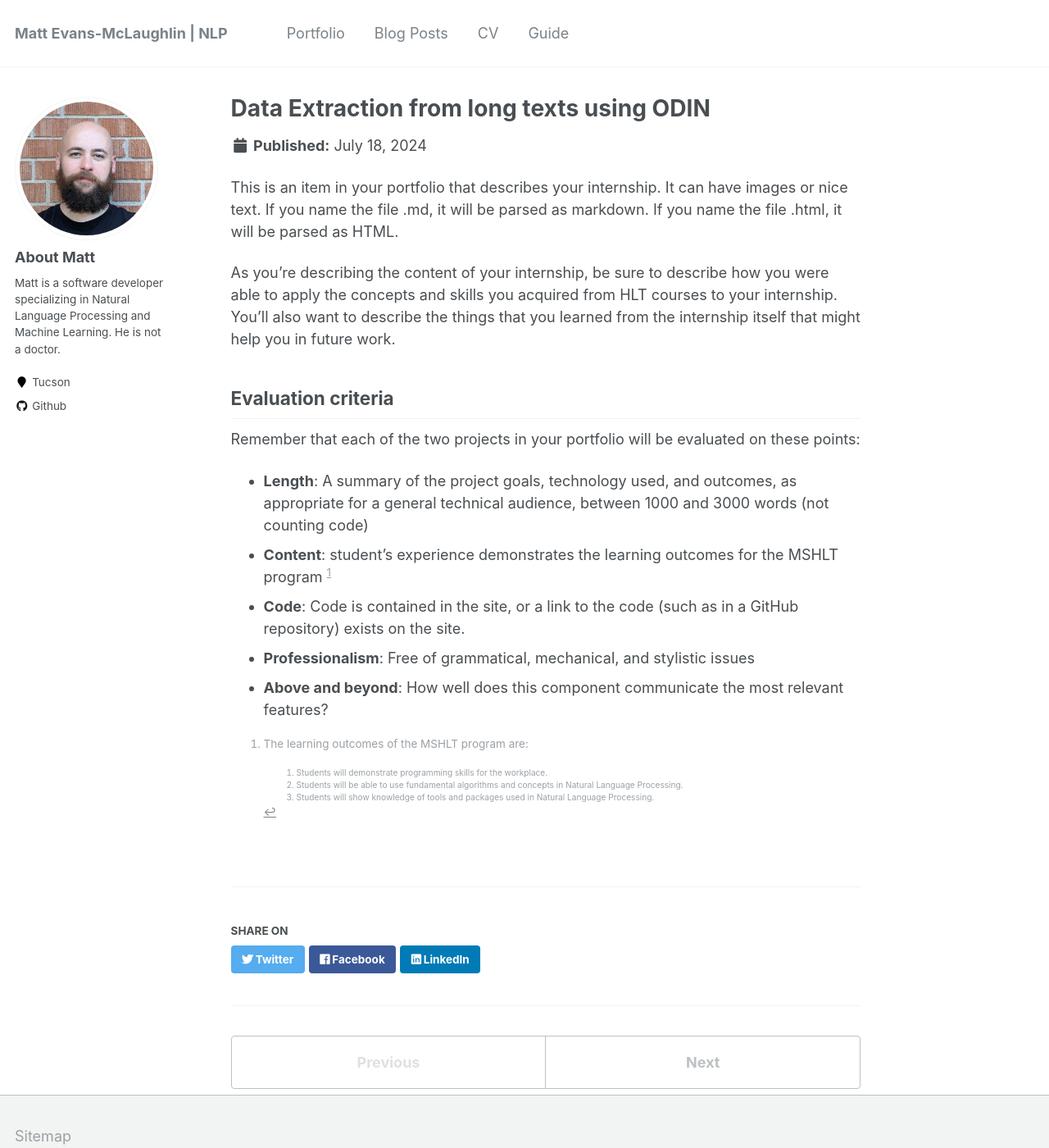
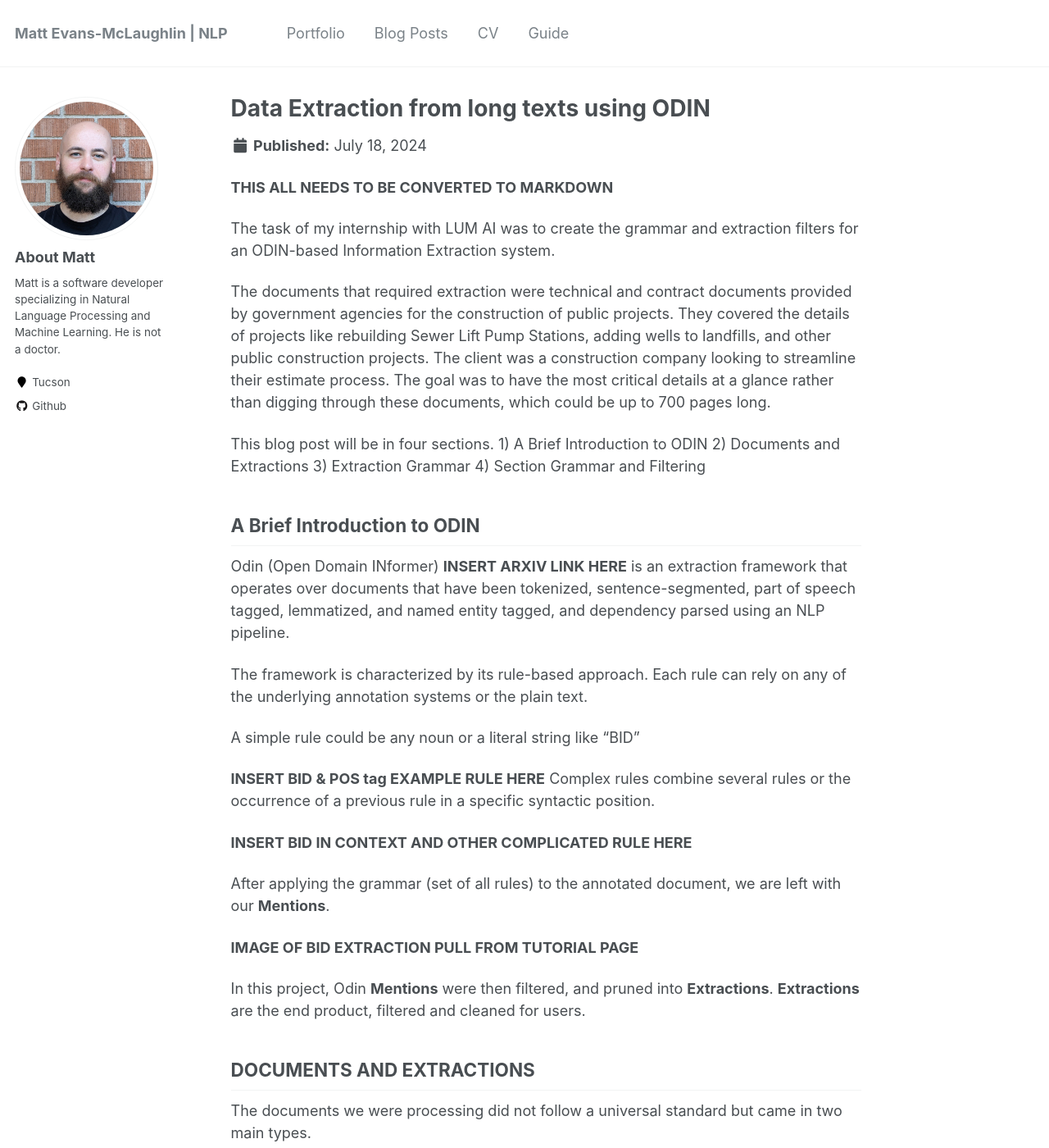
Before and after one commit to mc-wut/mc-wut.github.io, a Jekyll site: the page built from _portfolio/portfolio-1.md, in a window 1280 px wide and 1400 px high. Shown: the whole window at 82% size. Built offline with Jekyll 4.4.1, drawn with Linux system fonts in a browser that asks for light colours; some of the changed text lies outside the part shown.

Commit message:
- Starts portfolio-1.md internship report

```diff
--- a/_portfolio/portfolio-1.md
+++ b/_portfolio/portfolio-1.md
@@ -4,7 +4,71 @@ excerpt: "Capturing specific entities, locations and figures in text extracted f
 collection: portfolio
 ---
 
-This is an item in your portfolio that describes your internship. It can have images or nice text. If you name the file .md, it will be parsed as markdown. If you name the file .html, it will be parsed as HTML.
+**THIS ALL NEEDS TO BE CONVERTED TO MARKDOWN**
+
+The task of my internship with LUM AI was to create the grammar and extraction filters for an ODIN-based Information Extraction system.
+
+The documents that required extraction were technical and contract documents provided by government agencies for the construction of public projects. They covered the details of projects like rebuilding Sewer Lift Pump Stations, adding wells to landfills, and other public construction projects. The client was a construction company looking to streamline their estimate process. The goal was to have the most critical details at a glance rather than digging through these documents, which could be up to 700 pages long.
+
+This blog post will be in four sections.
+	1) A Brief Introduction to ODIN
+	2) Documents and Extractions
+	3) Extraction Grammar
+	4) Section Grammar and Filtering
+
+## A Brief Introduction to ODIN
+
+Odin (Open Domain INformer) **INSERT ARXIV LINK HERE** is an extraction framework that operates over documents that have been tokenized, sentence-segmented, part of speech tagged, lemmatized, and named entity tagged, and dependency parsed using an NLP pipeline.
+
+The framework is characterized by its rule-based approach. Each rule can rely on any of the underlying annotation systems or the plain text.
+
+A simple rule could be any noun or a literal string like "BID"
+
+**INSERT BID & POS tag EXAMPLE RULE HERE**
+Complex rules combine several rules or the occurrence of a previous rule in a specific syntactic position.
+
+**INSERT BID IN CONTEXT AND OTHER COMPLICATED RULE HERE**
+
+After applying the grammar (set of all rules) to the annotated document, we are left with our **Mentions**.
+
+**IMAGE OF BID EXTRACTION PULL FROM TUTORIAL PAGE**
+
+In this project, Odin **Mentions** were then filtered, and pruned into **Extractions**. **Extractions** are the end product, filtered and cleaned for users.
+
+## DOCUMENTS AND EXTRACTIONS
+The documents we were processing did not follow a universal standard but came in two main types.
+
+Type A was an expansive tome (200-700) containing many sections on various technical requirements, and a single large section covering the legal agreements between various construction companies and the government entity contracting the work.
+
+**INSERT LINK TO A FAT TOME OR AN IMAGE OF A MASSIVE PAGE COUNT IN ACROBAT**
+
+Type B  was an "Addendum" a 1-15 page document, that indicated that something had changed in the original document. Someone somewhere made an oopsie, or some circumstance had changed. This will be important later.
+
+**INSERT LINK TO LITTLE PDF OR IMAGE OF AN ADDENDUM COVER PAGE**
+
+**DESCRIBE FIELDS HERE**
+
+## EXTRACTION GRAMMAR (RENAME SECTION??)
+
+**LINK TO CODE GOES AT THE TOP**
+
+CHERRY PICK A COUPLE COOL RULES TO GO OVER HOW SMOART YOU BE
+
+## FILTERING AND SECTION GRAMMAR
+
+** LINK TO WMLUTILS GOES AT THE TOP**
+
+DESCRIBE HOW FILTRATION AFFECTS END-USER EXPERIENCE (DUPLICATE ETC)
+
+DESCRIBE HOW FILTERING ALSO HELPED WITH THE DIFFERENTIATION OF EXTRACTIONS FROM ADDENDA VS GENERAL DOCUMENTS WITHOUT A DIRECT NEED FOR USER INPUT
+
+## FINAL PRODUCT
+
+SHOW EXAMPLE CONTRACTED DOC (HIGHLIGHTED EXTRACTION FIELDS????)
+
+THEN SHOW THE OUTPUT OF THE LOCAL SYSTEM. (TEXT OR IMAGE???)
+
+<!-- This is an item in your portfolio that describes your internship. It can have images or nice text. If you name the file .md, it will be parsed as markdown. If you name the file .html, it will be parsed as HTML.
 
 As you're describing the content of your internship, be sure to describe how you were able to apply the concepts and skills you acquired from HLT courses to your internship. You'll also want to describe the things that you learned from the internship itself that might help you in future work.
 
@@ -21,4 +85,4 @@ Remember that each of the two projects in your portfolio will be evaluated on th
 
     1. Students will demonstrate programming skills for the workplace.
     2. Students will be able to use fundamental algorithms and concepts in Natural Language Processing.
-    3. Students will show knowledge of tools and packages used in Natural Language Processing.
+    3. Students will show knowledge of tools and packages used in Natural Language Processing. -->
```
